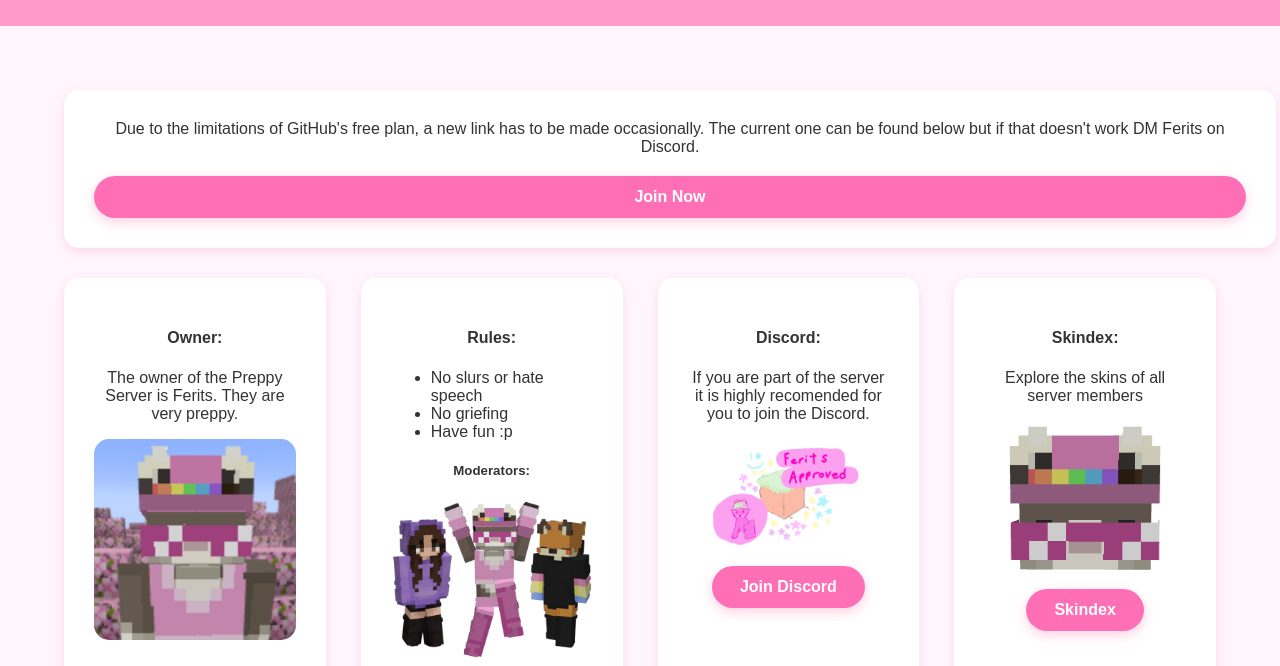
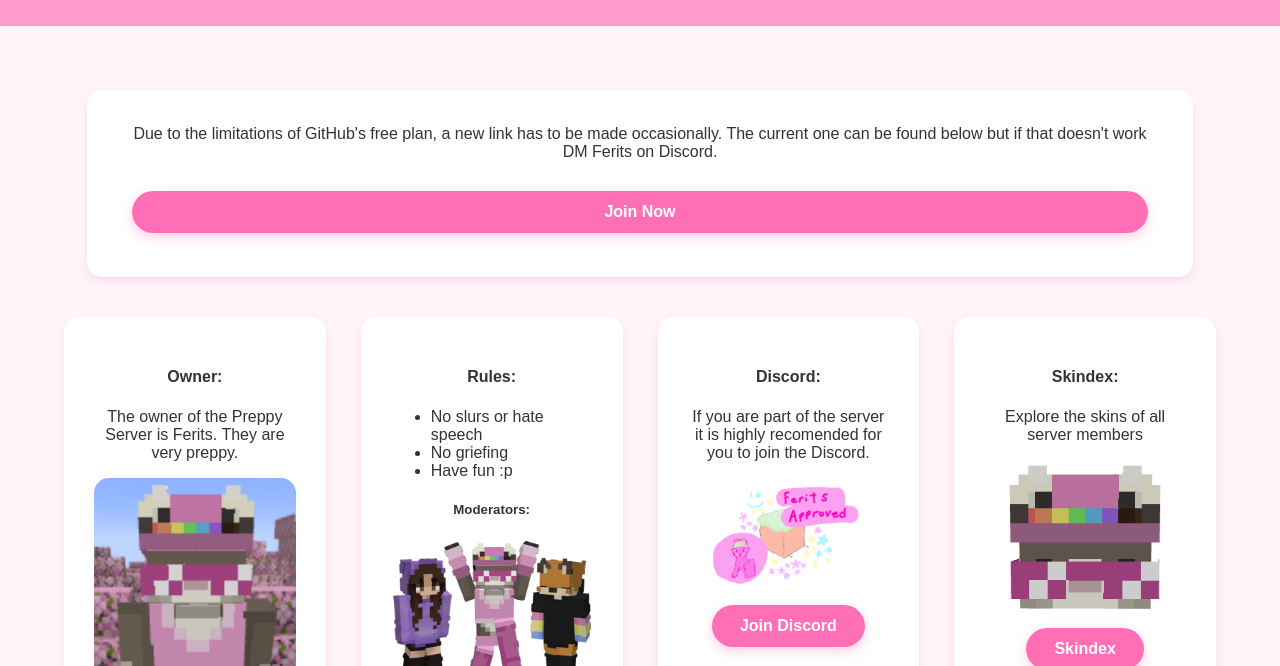
Before and after one commit to PreppyServer/preppyserver.github.io, a plain HTML site: page index.html in a window 1280 px wide. Shown: the part 134-800 px from the top of the page. Drawn offline with Linux system fonts and the light colour scheme.

Commit message:
Update style.css

```diff
--- a/style.css
+++ b/style.css
@@ -78,20 +78,21 @@ ul {
 }
 
 .joinNow {
-    margin-bottom: 30px;
+    margin: auto;
     display: grid;
-    width: 100%;
+    margin-bottom: 40px;
+    width: 90%;
     max-width: 1200px;
     text-align: center;
     gap: 20px;
     background: white;
-    padding: 30px;
+    padding: 3%;
     border-radius: 15px;
     box-shadow: 0 4px 10px rgba(255, 105, 180, 0.2);
     transition: transform 0.2s;
 }
 
-.joinNow * {
+.joinNow  p{
     margin: 0;
 }
 
```
